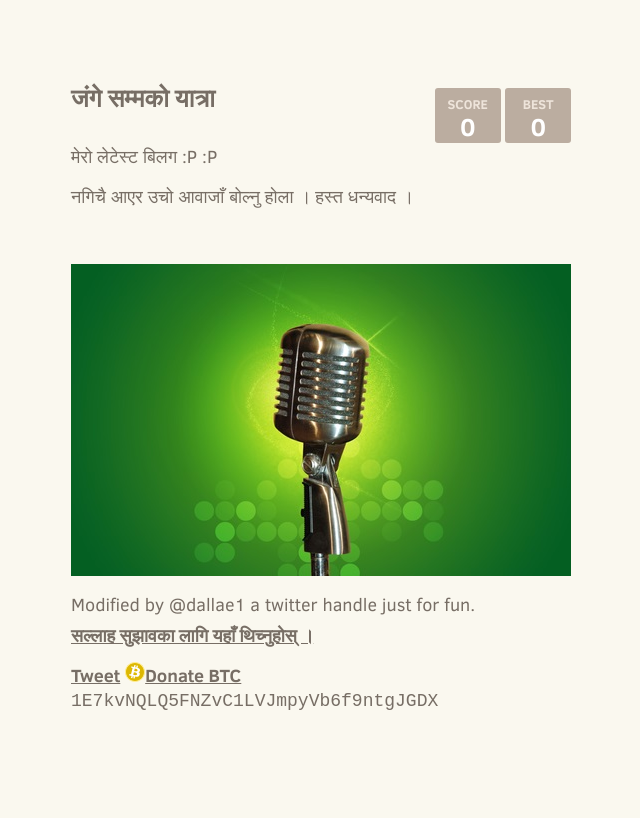
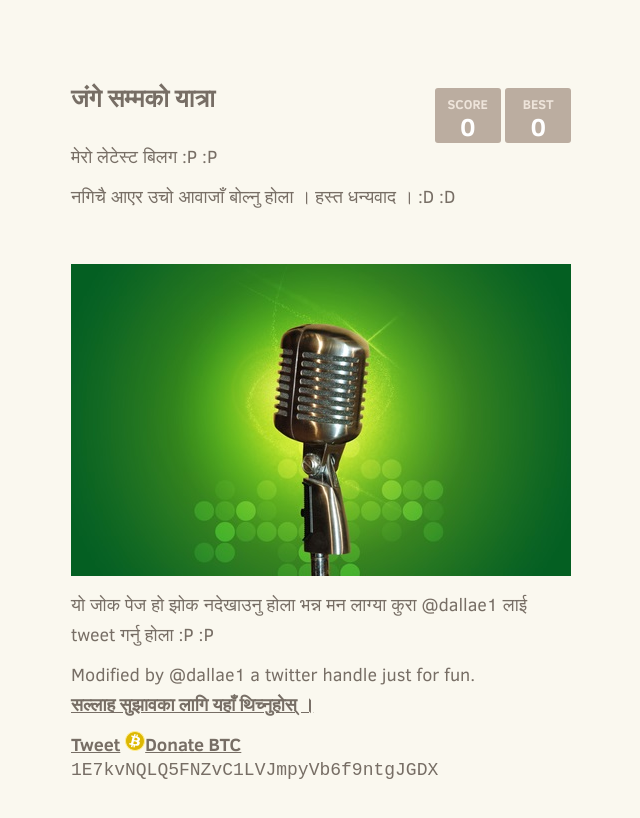
Before and after one commit to dallae/dallae.github.io, a plain HTML site: page suggestion.html in a window 1280 px wide. Shown: the whole page, without its empty margins (319-959 px from the left). Drawn offline with Linux system fonts and the light colour scheme; a script that the page names is missing.

Commit message:
suggestion

```diff
--- a/suggestion.html
+++ b/suggestion.html
@@ -33,8 +33,11 @@
       <p>मेरो लेटेस्ट बिलग :P :P </p>
     </div>
       	<div class="game-intro">
-	  	<p>नगिचै आएर उचो आवाजाँ बोल्नु होला । हस्त धन्यवाद ।</p><br/>
+	  	<p>नगिचै आएर उचो आवाजाँ बोल्नु होला । हस्त धन्यवाद । :D :D </p><br/>
+
 	  	<img src="mic.jpg" alt="माईकालाल">
+      <br/>
+      <p>यो जोक पेज हो झोक नदेखाउनु होला भन्न मन लाग्या कुरा @dallae1 लाई tweet गर्नु होला  :P :P</p>
 	  </div>
 	  <hr/>
 	  <br/>
```
